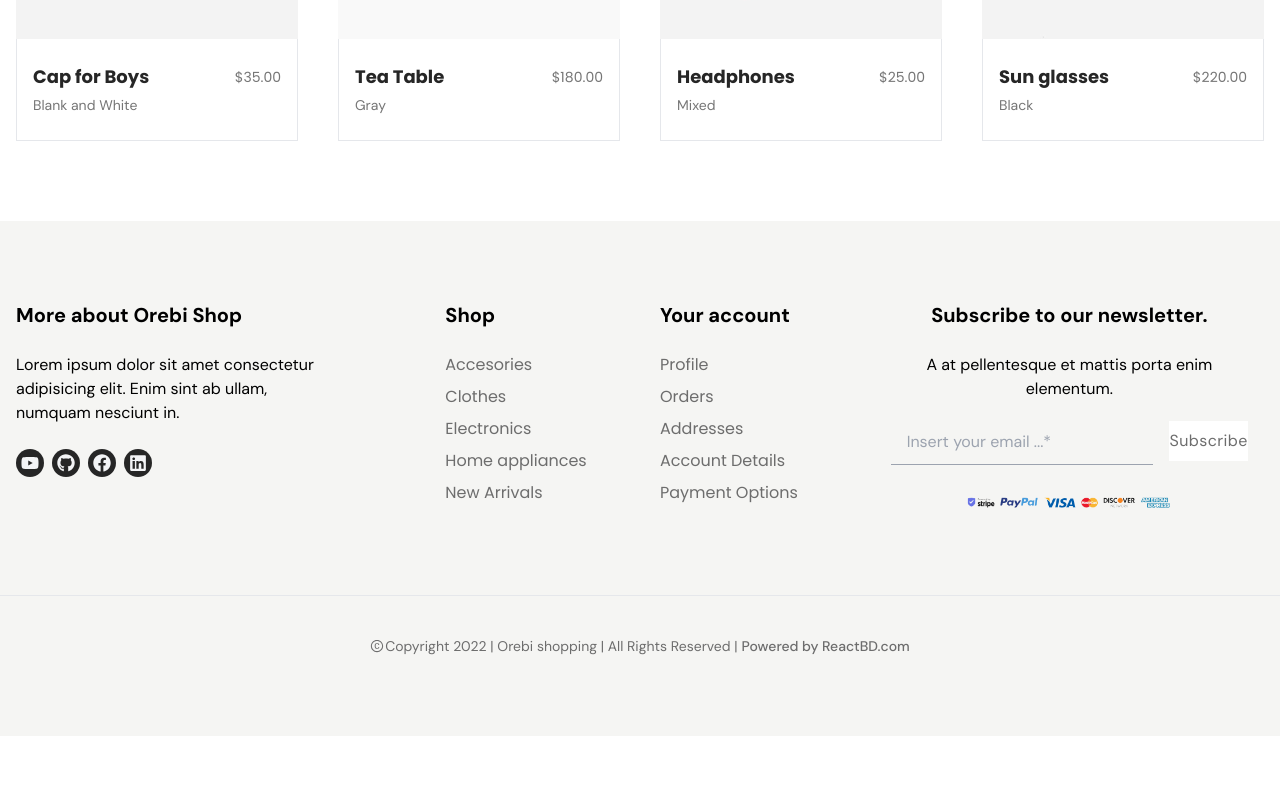
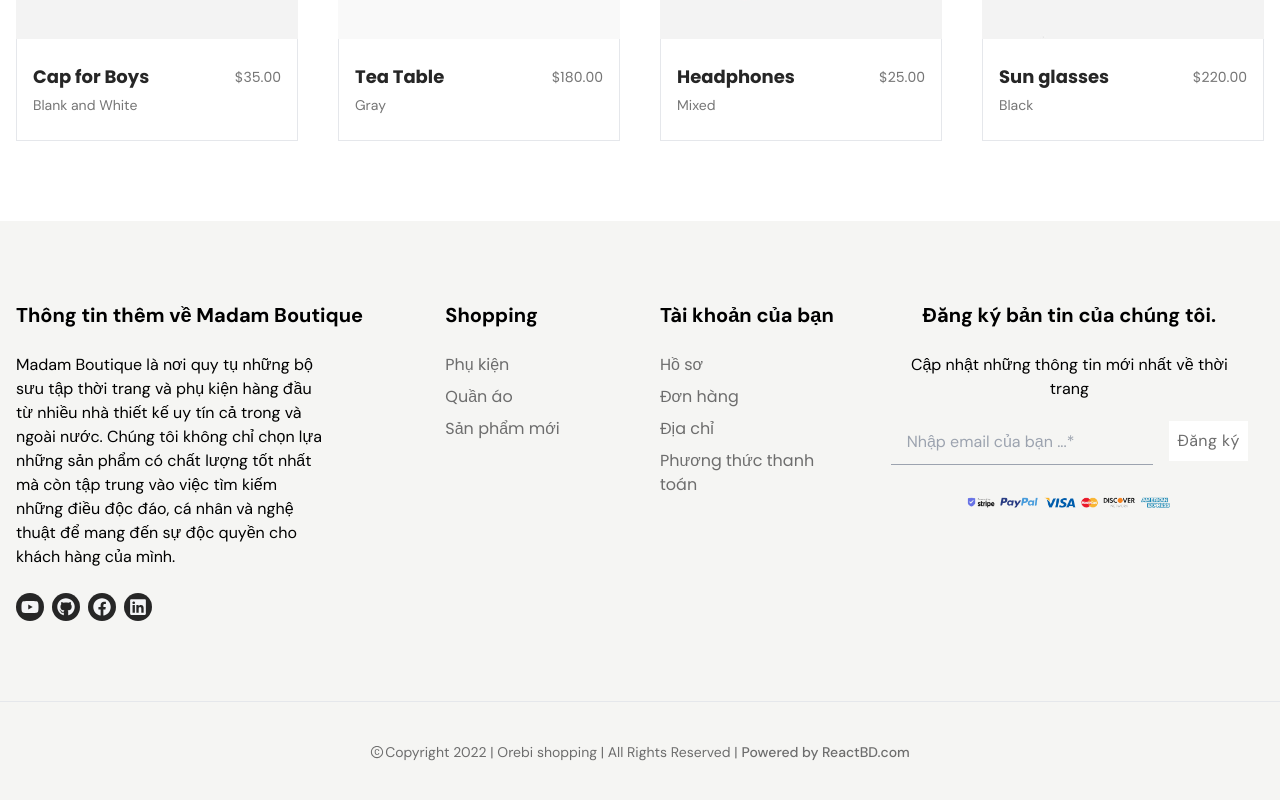
Before and after one commit to vuzen-s/madam-boutique, a React (Create React App) app in the folder client/: page / in a window 1280 px wide. Shown: the part 3144-3944 px from the top of the page. Before the commit the page ends 3880 px from the top, so only its background shows below. Built offline with nearby package versions, Linux system fonts and the light colour scheme.

Commit message:
Page contact và footer

```diff
--- a/client/package.json
+++ b/client/package.json
@@ -3,7 +3,8 @@
   "version": "0.1.0",
   "private": true,
   "dependencies": {
-    "@reduxjs/toolkit": "^1.9.2",
+    "@googlemaps/react-wrapper": "^1.1.35",
+    "@reduxjs/toolkit": "^1.9.7",
     "@testing-library/jest-dom": "^5.16.5",
     "@testing-library/react": "^13.4.0",
     "@testing-library/user-event": "^13.5.0",
--- /dev/null
+++ b/client/src/components/Map/map.jsx
@@ -0,0 +1,9 @@
+import React from 'react';
+ const AddressMap=()=>{
+    return (
+        <div className="google-map-code">
+          <iframe title="This is a unique title" src="https://www.google.com/maps/embed?pb=!1m18!1m12!1m3!1d15282225.79979123!2d73.7250245393691!3d20.750301298393563!2m3!1f0!2f0!3f0!3m2!1i1024!2i768!4f13.1!3m3!1m2!1s0x30635ff06b92b791%3A0xd78c4fa1854213a6!2sIndia!5e0!3m2!1sen!2sin!4v1587818542745!5m2!1sen!2sin" width="600" height="450" frameborder="0" style={{border:0}} allowfullscreen="" aria-hidden="false" tabindex="0"></iframe>
+        </div>
+    );
+ }
+ export{AddressMap}
--- a/client/src/components/home/Footer/Footer.js
+++ b/client/src/components/home/Footer/Footer.js
@@ -31,11 +31,14 @@ const Footer = () => {
     <div className="w-full bg-[#F5F5F3] py-20">
       <div className="max-w-container mx-auto grid grid-cols-1 md:grid-cols-2  xl:grid-cols-6 px-4 gap-10">
         <div className="col-span-2">
-          <FooterListTitle title=" More about Orebi Shop" />
+          <FooterListTitle title=" Thông tin thêm về Madam Boutique" />
           <div className="flex flex-col gap-6">
             <p className="text-base w-full xl:w-[80%]">
-              Lorem ipsum dolor sit amet consectetur adipisicing elit. Enim sint
-              ab ullam, numquam nesciunt in.
+              Madam Boutique là nơi quy tụ những bộ sưu tập thời trang và phụ
+              kiện hàng đầu từ nhiều nhà thiết kế uy tín cả trong và ngoài nước.
+              Chúng tôi không chỉ chọn lựa những sản phẩm có chất lượng tốt nhất
+              mà còn tập trung vào việc tìm kiếm những điều độc đáo, cá nhân và
+              nghệ thuật để mang đến sự độc quyền cho khách hàng của mình.
             </p>
             <ul className="flex items-center gap-2">
               <a
@@ -78,50 +81,50 @@ const Footer = () => {
           </div>
         </div>
         <div>
-          <FooterListTitle title="Shop" />
+          <FooterListTitle title="Shopping" />
           <ul className="flex flex-col gap-2">
             <li className="font-titleFont text-base text-lightText hover:text-black hover:underline decoration-[1px] decoration-gray-500 underline-offset-2 cursor-pointer duration-300">
-              Accesories
+              Phụ kiện
             </li>
             <li className="font-titleFont text-base text-lightText hover:text-black hover:underline decoration-[1px] decoration-gray-500 underline-offset-2 cursor-pointer duration-300">
-              Clothes
+              Quần áo
             </li>
+            {/* <li className="font-titleFont text-base text-lightText hover:text-black hover:underline decoration-[1px] decoration-gray-500 underline-offset-2 cursor-pointer duration-300">
+              Electronics
+            </li> */}
+            {/* <li className="font-titleFont text-base text-lightText hover:text-black hover:underline decoration-[1px] decoration-gray-500 underline-offset-2 cursor-pointer duration-300">
+              Home appliances
+            </li> */}
             <li className="font-titleFont text-base text-lightText hover:text-black hover:underline decoration-[1px] decoration-gray-500 underline-offset-2 cursor-pointer duration-300">
-              Electronics
-            </li>
-            <li className="font-titleFont text-base text-lightText hover:text-black hover:underline decoration-[1px] decoration-gray-500 underline-offset-2 cursor-pointer duration-300">
-              Home appliances
-            </li>
-            <li className="font-titleFont text-base text-lightText hover:text-black hover:underline decoration-[1px] decoration-gray-500 underline-offset-2 cursor-pointer duration-300">
-              New Arrivals
+              Sản phẩm mới
             </li>
           </ul>
         </div>
         <div>
-          <FooterListTitle title="Your account" />
+          <FooterListTitle title="Tài khoản của bạn" />
           <ul className="flex flex-col gap-2">
             <li className="font-titleFont text-base text-lightText hover:text-black hover:underline decoration-[1px] decoration-gray-500 underline-offset-2 cursor-pointer duration-300">
-              Profile
+              Hồ sơ
             </li>
             <li className="font-titleFont text-base text-lightText hover:text-black hover:underline decoration-[1px] decoration-gray-500 underline-offset-2 cursor-pointer duration-300">
-              Orders
+              Đơn hàng
             </li>
             <li className="font-titleFont text-base text-lightText hover:text-black hover:underline decoration-[1px] decoration-gray-500 underline-offset-2 cursor-pointer duration-300">
-              Addresses
+              Địa chỉ
             </li>
+            {/* <li className="font-titleFont text-base text-lightText hover:text-black hover:underline decoration-[1px] decoration-gray-500 underline-offset-2 cursor-pointer duration-300">
+              Account Details
+            </li> */}
             <li className="font-titleFont text-base text-lightText hover:text-black hover:underline decoration-[1px] decoration-gray-500 underline-offset-2 cursor-pointer duration-300">
-              Account Details
-            </li>
-            <li className="font-titleFont text-base text-lightText hover:text-black hover:underline decoration-[1px] decoration-gray-500 underline-offset-2 cursor-pointer duration-300">
-              Payment Options
+              Phương thức thanh toán
             </li>
           </ul>
         </div>
         <div className="col-span-2 flex flex-col items-center w-full px-4">
-          <FooterListTitle title="Subscribe to our newsletter." />
+          <FooterListTitle title="Đăng ký bản tin của chúng tôi." />
           <div className="w-full">
             <p className="text-center mb-4">
-              A at pellentesque et mattis porta enim elementum.
+              Cập nhật những thông tin mới nhất về thời trang
             </p>
             {subscription ? (
               <motion.p
@@ -130,7 +133,7 @@ const Footer = () => {
                 transition={{ duration: 0.5 }}
                 className="w-full text-center text-base font-titleFont font-semibold text-green-600"
               >
-                Subscribed Successfully !
+                Đăng ký thành công !
               </motion.p>
             ) : (
               <div className="w-full flex-col xl:flex-row flex justify-between items-center gap-4">
@@ -140,7 +143,7 @@ const Footer = () => {
                     value={emailInfo}
                     className="w-full h-12 border-b border-gray-400 bg-transparent px-4 text-primeColor text-lg placeholder:text-base outline-none"
                     type="text"
-                    placeholder="Insert your email ...*"
+                    placeholder="Nhập email của bạn ...*"
                   />
                   {errMsg && (
                     <p className="text-red-600 text-sm font-semibold font-titleFont text-center animate-bounce mt-2">
@@ -152,7 +155,7 @@ const Footer = () => {
                   onClick={handleSubscription}
                   className="bg-white text-lightText w-[30%] h-10 hover:bg-black hover:text-white duration-300 text-base tracking-wide"
                 >
-                  Subscribe
+                  Đăng ký
                 </button>
               </div>
             )}
--- a/client/src/pages/Contact/Contact.jsx
+++ b/client/src/pages/Contact/Contact.jsx
@@ -1,7 +1,7 @@
 import React, { useEffect, useState } from "react";
 import { useLocation } from "react-router-dom";
 import Breadcrumbs from "../../components/pageProps/Breadcrumbs";
-
+import { AddressMap } from "../../components/Map/map";
 const Contact = () => {
   const location = useLocation();
   const [prevLocation, setPrevLocation] = useState("");
@@ -65,25 +65,23 @@ const Contact = () => {
 
   return (
     <div className="max-w-container mx-auto px-4">
-      <Breadcrumbs title="Contact" prevLocation={prevLocation} />
+      <Breadcrumbs title="Liên hệ" prevLocation={prevLocation} />
       {successMsg ? (
         <p className="pb-20 w-96 font-medium text-green-500">{successMsg}</p>
       ) : (
         <form className="pb-20">
           <h1 className="font-titleFont font-semibold text-3xl">
-            Fill up a Form
+            Điền thông tin vào form
           </h1>
           <div className="w-[500px] h-auto py-6 flex flex-col gap-6">
             <div>
-              <p className="text-base font-titleFont font-semibold px-2">
-                Name
-              </p>
+              <p className="text-base font-titleFont font-semibold px-2">Tên</p>
               <input
                 onChange={handleName}
                 value={clientName}
                 className="w-full py-1 border-b-2 px-2 text-base font-medium placeholder:font-normal placeholder:text-sm outline-none focus-within:border-primeColor"
                 type="text"
-                placeholder="Enter your name here"
+                placeholder="Nhập họ và tên của bạn"
               />
               {errClientName && (
                 <p className="text-red-500 text-sm font-titleFont font-semibold mt-1 px-2 flex items-center gap-1">
@@ -101,7 +99,7 @@ const Contact = () => {
                 value={email}
                 className="w-full py-1 border-b-2 px-2 text-base font-medium placeholder:font-normal placeholder:text-sm outline-none focus-within:border-primeColor"
                 type="email"
-                placeholder="Enter your name here"
+                placeholder="Nhập email của bạn"
               />
               {errEmail && (
                 <p className="text-red-500 text-sm font-titleFont font-semibold mt-1 px-2 flex items-center gap-1">
@@ -112,7 +110,7 @@ const Contact = () => {
             </div>
             <div>
               <p className="text-base font-titleFont font-semibold px-2">
-                Messages
+                Tin nhắn
               </p>
               <textarea
                 onChange={handleMessages}
@@ -121,7 +119,7 @@ const Contact = () => {
                 rows="3"
                 className="w-full py-1 border-b-2 px-2 text-base font-medium placeholder:font-normal placeholder:text-sm outline-none focus-within:border-primeColor resize-none"
                 type="text"
-                placeholder="Enter your name here"
+                placeholder="Nhập nội dung tin nhắn"
               ></textarea>
               {errMessages && (
                 <p className="text-red-500 text-sm font-titleFont font-semibold mt-1 px-2 flex items-center gap-1">
@@ -134,13 +132,18 @@ const Contact = () => {
               onClick={handlePost}
               className="w-44 bg-primeColor text-gray-200 h-10 font-titleFont text-base tracking-wide font-semibold hover:bg-black hover:text-white duration-200"
             >
-              Post
+              Gửi
             </button>
           </div>
         </form>
       )}
+      <div>
+
+        <h2>Bản đồ của shop</h2>
+        <AddressMap/>
+      </div>
     </div>
   );
 };
-
+// ReactDOM.render(<App />, document.getElementById("root"));
 export default Contact;
```
Also changed, not shown: 1 other file (tests, documents, lock files or other folders).
